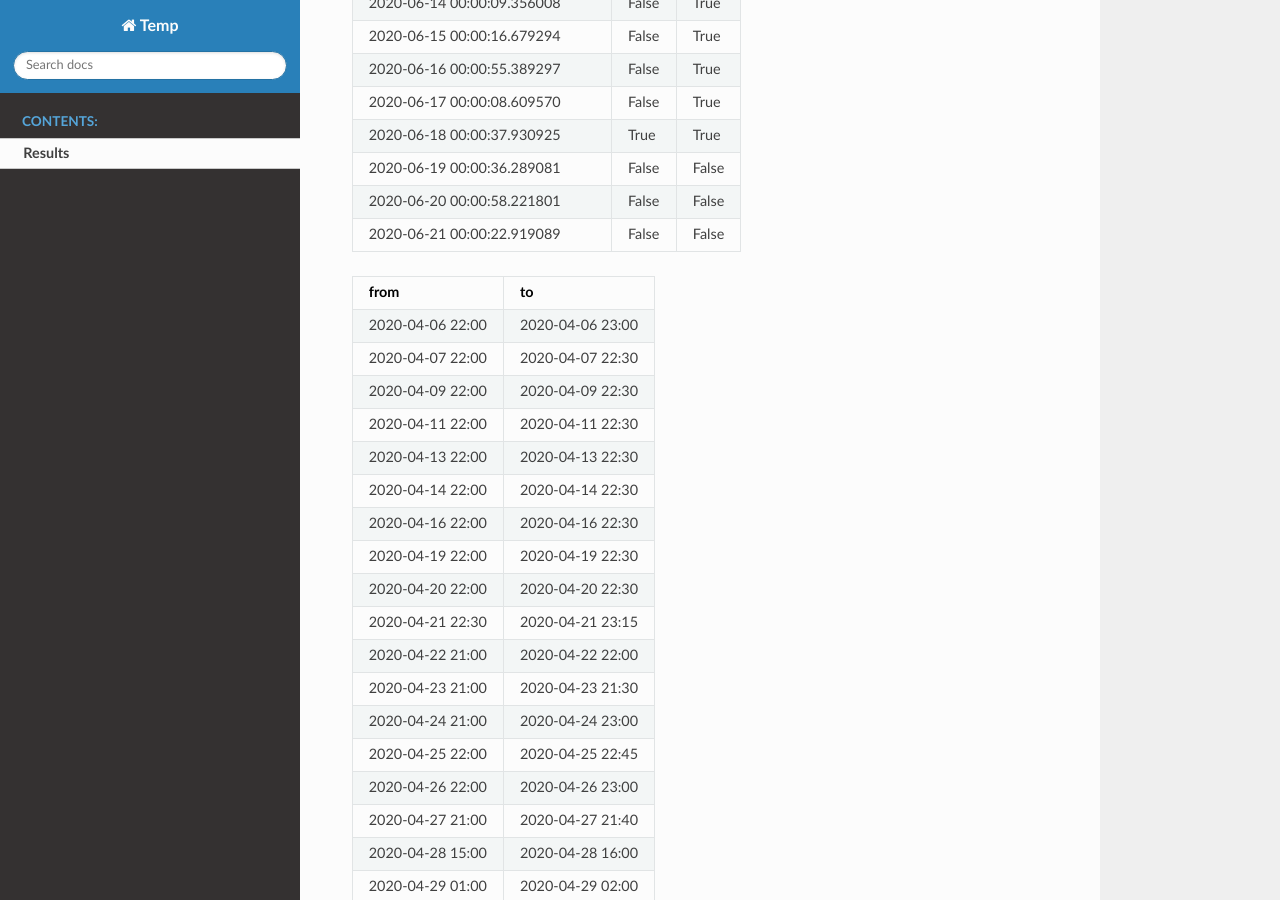
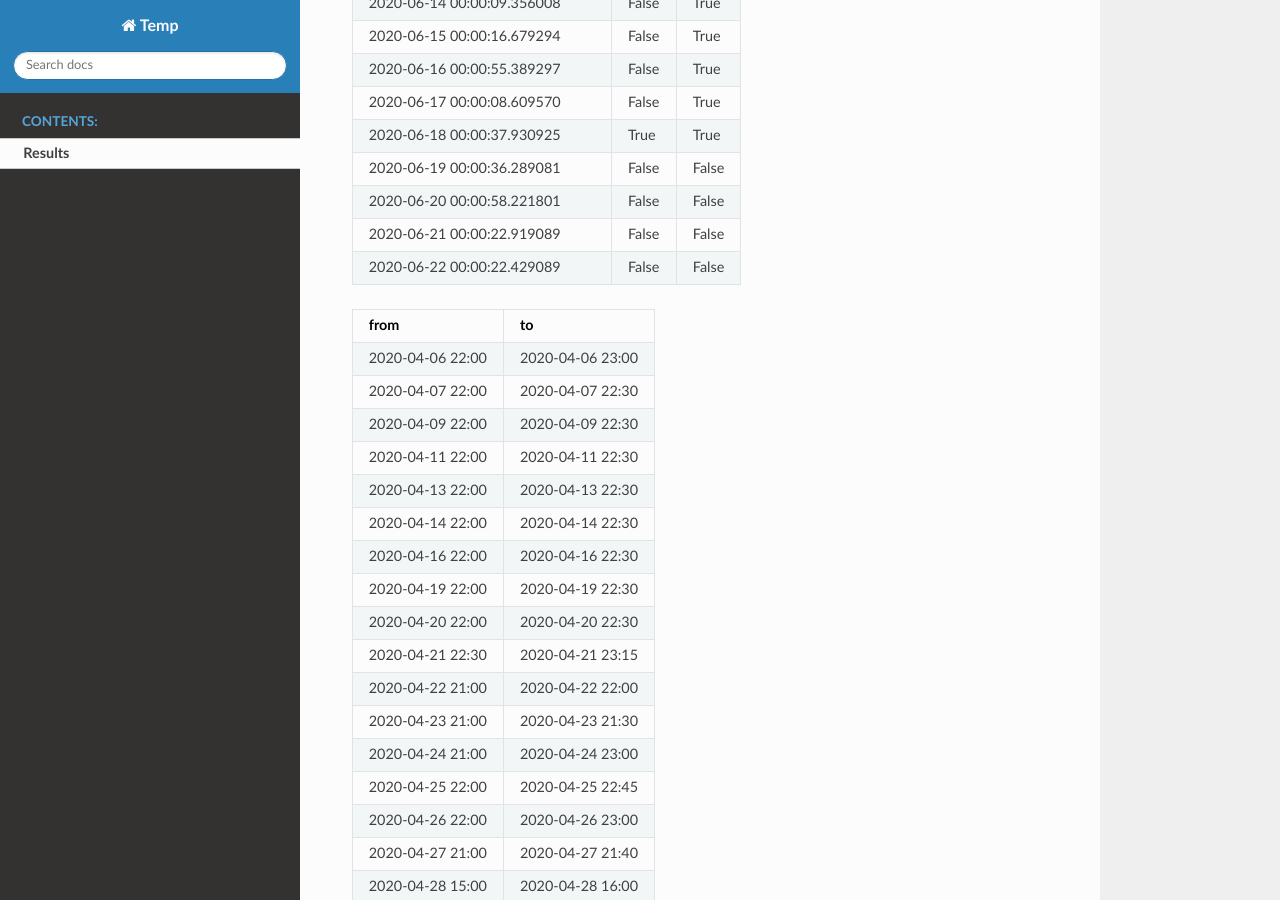
Before and after one commit to shlomow/queries-results, a Sphinx documentation site: the page built from source/results.rst, in a window 1280 px wide and 900 px high, scrolled down 2528 px. Built offline with Sphinx 7.4.7 and the Read the Docs theme 2.0.0, drawn with Linux system fonts in a browser that asks for light colours.

Commit message:
update results

```diff
--- a/source/results.rst
+++ b/source/results.rst
@@ -85,6 +85,7 @@ forth experiment: 18.06.2020
    2020-06-19 00:00:36.289081, False, False
    2020-06-20 00:00:58.221801, False, False
    2020-06-21 00:00:22.919089, False, False
+   2020-06-22 00:00:22.429089, False, False
 
 .. csv-table::
    :header: "from", "to"
```
Also changed, not shown: results.json (+1 -1 lines).
